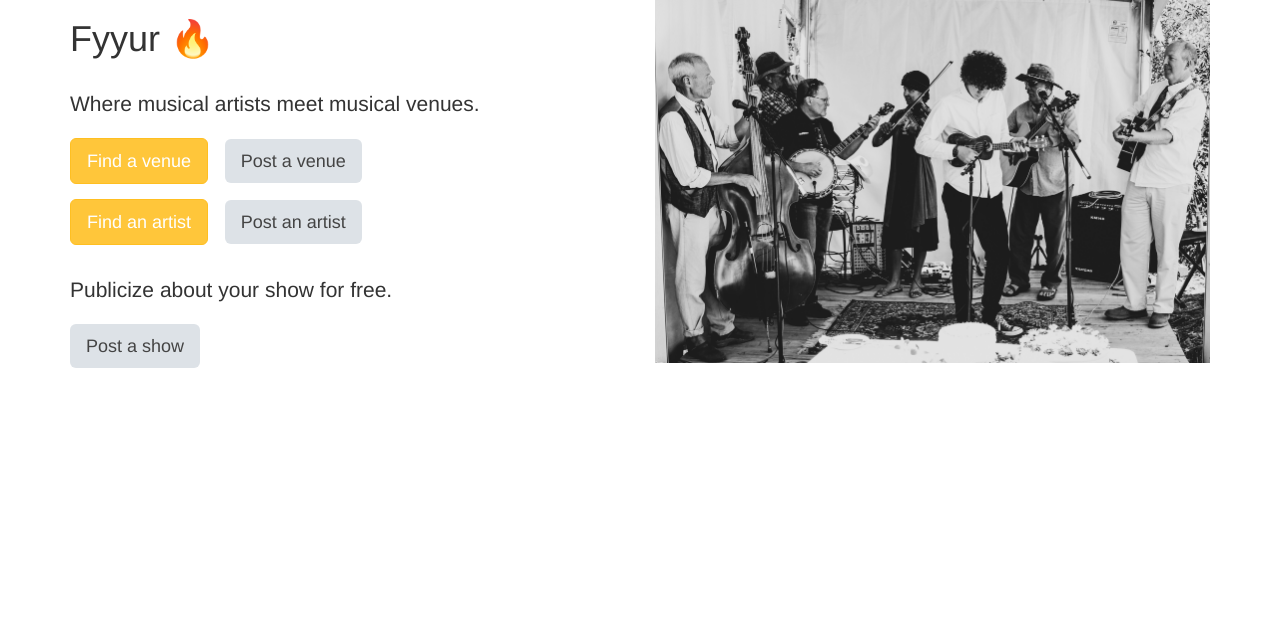
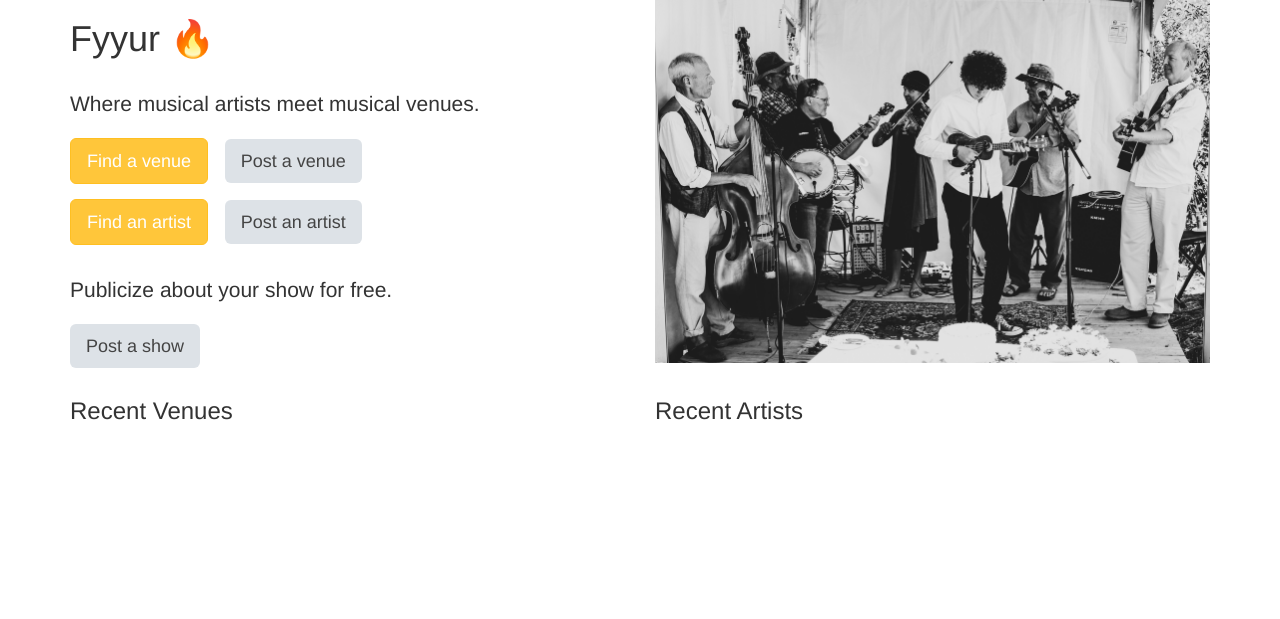
Before and after one commit to Henshaw-knight/Fyyur_music_site, a Flask app: page / in a window 1280 px wide. Shown: the part 81-700 px from the top of the page. Run offline with Flask 2, Linux system fonts and the light colour scheme; data that the repository does not hold is empty; some libraries are stand-ins or nearby versions.

Commit message:
update home path

```diff
--- a/templates/pages/home.html
+++ b/templates/pages/home.html
@@ -22,4 +22,27 @@
 		<img id="front-splash" src="{{ url_for('static',filename='img/front-splash.jpg') }}" alt="Front Photo of Musical Band" />
 	</div>
 </div>
+
+<div class="row">
+	<div class="col-sm-6">
+		<h3>Recent Venues</h3>
+		{% for venue in venues %}
+		<a href="/venues/{{venue.id}}">
+			<div>
+				<h5>{{venue.name}}</h5>
+			</div>
+		</a>
+		{% endfor %}
+	</div>
+	<div class="col-sm-6">
+		<h3>Recent Artists</h3>
+		{% for artist in artists %}
+		<a href="/artists/{{artist.id}}">
+			<div>
+				<h5>{{artist.name}}</h5>
+			</div>
+		</a>
+		{% endfor %}
+	</div>
+</div>
 {% endblock %}
```
